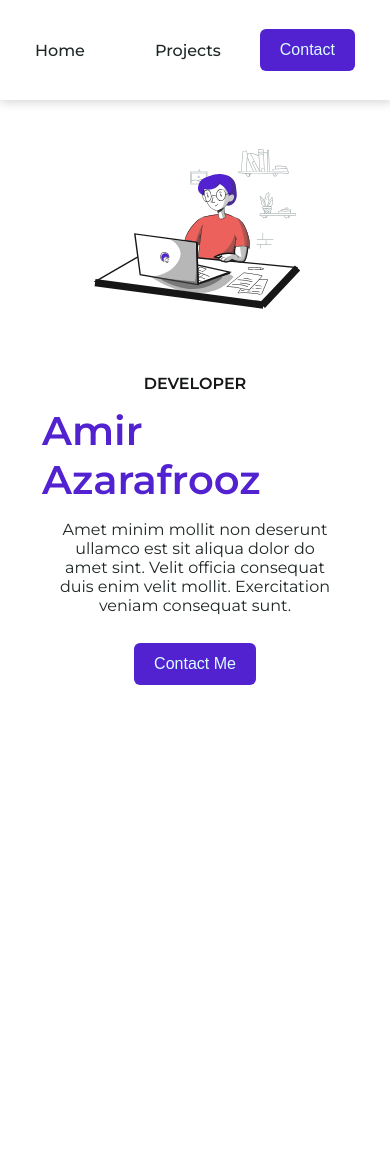
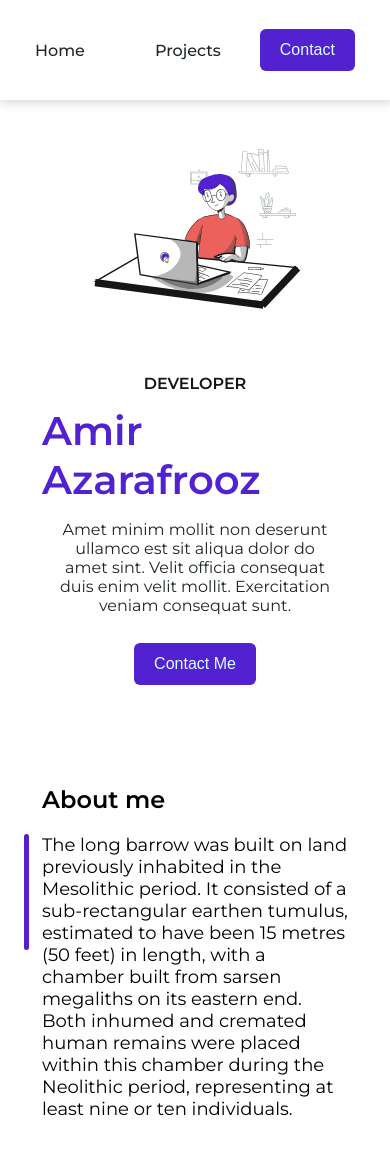
Before and after one commit to amirazarafrooz/myportfolio, a React (Vite) app: page / in a window 390 px wide. Shown: the top 1154 px of the page. Before the commit the page ends 844 px from the top, so only its background shows below. Built offline with nearby package versions, Linux system fonts and the light colour scheme.

Commit message:
feat: add aboutme section-mobile

```diff
--- /dev/null
+++ b/css/aboutmesection.css
@@ -0,0 +1 @@
+@import"https://fonts.googleapis.com/css2?family=Montserrat:wght@400;500;600&display=swap";*{margin:0;padding:0;box-sizing:border-box}html{font-size:10px}body{font-family:"Montserrat",sans-serif}.aboutme__section h2{font-size:2.4rem;font-weight:600;margin-top:72px;margin-bottom:20px;padding:0 42px}.aboutme__section p{font-size:1.8rem;font-weight:400;padding:0 42px;margin-bottom:72px}.aboutme__bookmark{border-radius:6px;background-color:#5222d0;height:116px;width:5px;display:block;position:absolute;left:24px;top:0}.aboutme__caption{display:flex;position:relative}
--- a/src/App.jsx
+++ b/src/App.jsx
@@ -7,6 +7,7 @@ import "../css/style.css";
 import "../css/header.css";
 import "../css/button.css";
 import "../css/herosection.css";
+import "../css/aboutmesection.css";
 
 
 function App() {
--- a/src/components/AboutmeSection.jsx
+++ b/src/components/AboutmeSection.jsx
@@ -0,0 +1,13 @@
+import React from 'react';
+
+export const AboutmeSection = () => {
+    return (
+        <div className='aboutme__section'>
+            <h2>About me</h2>
+            <div className='aboutme__caption'>
+            <span className='aboutme__bookmark'></span>
+            <p>The long barrow was built on land previously inhabited in the Mesolithic period. It consisted of a sub-rectangular earthen tumulus, estimated to have been 15 metres (50 feet) in length, with a chamber built from sarsen megaliths on its eastern end. Both inhumed and cremated human remains were placed within this chamber during the Neolithic period, representing at least nine or ten individuals.</p>
+            </div>
+        </div>
+    );
+};
--- a/src/components/HomePage.jsx
+++ b/src/components/HomePage.jsx
@@ -1,10 +1,12 @@
 import React from 'react';
 import { HeroSection } from './HeroSection';
+import { AboutmeSection } from './AboutmeSection';
 
 export const HomePage = () => {
     return (
         <div>
             <HeroSection/>
+            <AboutmeSection/>
         </div>
     );
 };
--- /dev/null
+++ b/style/aboutmesection.scss
@@ -0,0 +1,42 @@
+
+@import 'style';
+
+
+.aboutme__section {
+
+
+
+    h2{
+        font-size: $fontsize-24;
+        font-weight: $fontweight-semibold;
+        margin-top: 72px;
+        margin-bottom: 20px;
+        padding: 0 42px ;
+
+    }
+
+    p{
+       font-size:  $fontsize-18;
+       font-weight: $fontweight-regular;
+    //    text-align: left;
+       padding: 0 42px ;
+       margin-bottom: 72px;
+
+    }
+}
+.aboutme__bookmark {
+    border-radius: $border-radius-6;
+    background-color: $theme-color;
+    height: 116px;
+    width: 5px;
+    display: block;
+    position: absolute;
+    left: 24px;
+    top:  0;
+}
+
+.aboutme__caption {
+    display: flex;
+    position: relative;
+
+}
--- a/style/style.scss
+++ b/style/style.scss
@@ -7,6 +7,7 @@ $secondary-color : #dbffff;
 $title-color : #151717;
 $border-radius-6 : 6px;
 $fontsize-16 : 1.6rem;
+$fontsize-18 : 1.8rem;
 $fontsize-24 : 2.4rem;
 $fontsize-40 : 4.0rem;
 $fontsize-72 : 7.2rem;
```
